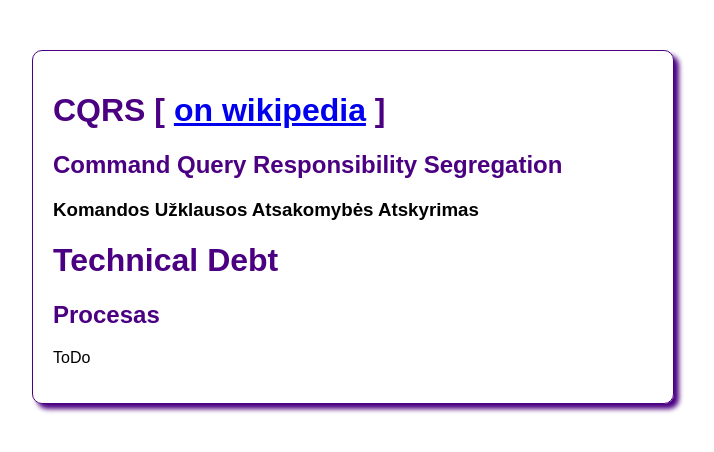
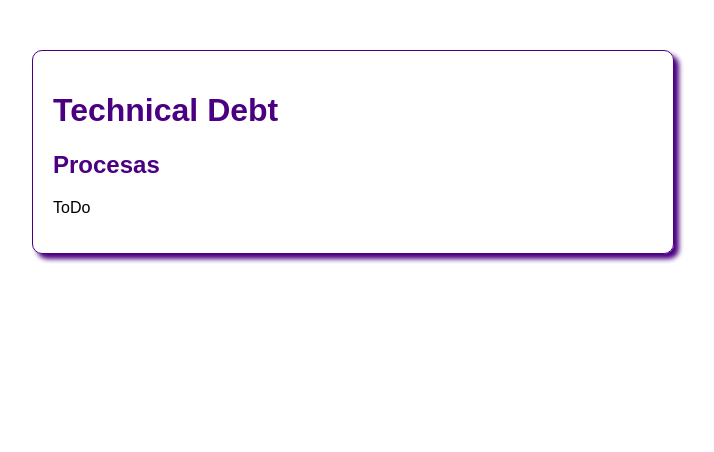
Before and after one commit to ituoga/skoliukaslt, a plain HTML site: page index.html in a window 1280 px wide. Shown: the whole page, without its empty margins (287-1001 px from the left). Drawn offline with Linux system fonts and the light colour scheme.

Commit message:
as usually, copy/paste failed.

```diff
--- a/index.html
+++ b/index.html
@@ -2,9 +2,9 @@
 <html>
 
 <head>
-        <title>CQRS</title>
+        <title>Technical Debt</title>
         <meta charset="UTF-8">
-        <meta name="description" content="CQRS - scaleable, maintainable systems in 30 days" />
+        <meta name="description" content="Technical Debt" />
         <meta name="viewport" content="width=device-width, initial-scale=1" />
         <style>
                 html,
@@ -49,12 +49,6 @@
 
 <body>
         <div class="container">
-                <div class="name">
-                        <h1>CQRS [ <a href="https://en.wikipedia.org/wiki/Command_Query_Responsibility_Segregation">on
-                                        wikipedia</a> ]</h1>
-                        <h2>Command Query Responsibility Segregation</h2>
-                        <h3>Komandos Užklausos Atsakomybės Atskyrimas</h3>
-                </div>
                 <div class="content">
                         <div class="">
                                 <h1>Technical Debt</h1>
```
